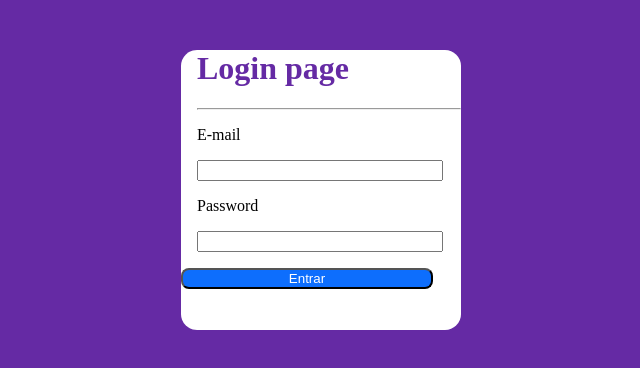
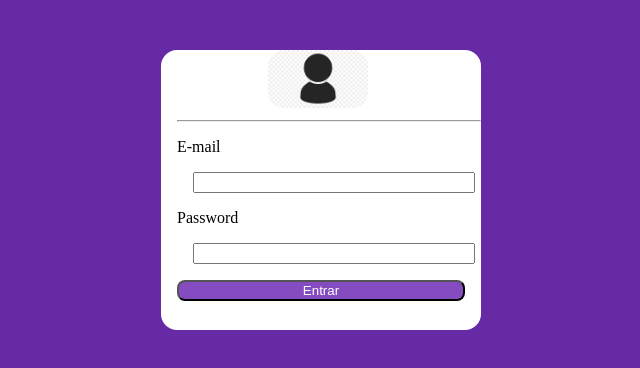
Before and after one commit to Vinicius-MAfonso/login_page, a plain HTML site: page index.html in a window 1280 px wide. Shown: the whole page, without its empty margins (319-959 px from the left). Drawn offline with Linux system fonts and the light colour scheme.

Commit message:
imagem de login

```diff
--- a/index.html
+++ b/index.html
@@ -4,14 +4,17 @@
     <meta charset="UTF-8">
     <meta http-equiv="X-UA-Compatible" content="IE=edge">
     <meta name="viewport" content="width=device-width, initial-scale=1.0">
-    <title>SITE-SW</title>
+    <title>LOGIN</title>
    <link rel="stylesheet" href="style.css">
 </head>
+
 <body>
     <div id="AreaDeLogin">
+
+
         <form class = "formulario">
-        <h1>Login page</h1>
-        <hr>
+        <img width="100px" src="kisspng-computer-icons-user-profile-login-user-5abf1426c55235.9485280815224719748082.jpg" alt="LOGIN">
+            <hr>
         <p>E-mail</p>
 
         <input type="text">
--- a/style.css
+++ b/style.css
@@ -1,27 +1,33 @@
 body{
     background-color:#652aa4;
 }
-h1{
-    color: #652aa4;
+img{
+    border-radius: 16px;
 }
 #AreaDeLogin{
     background-color: white;
-    width: 280px;
+    width: 320px;
     height: 280px;
     margin: 50px auto;
     border-radius: 16px;
 }
+img{
+    margin-left: 30%;
+}
 .formulario{
     margin-left: 16px;
+
 }
 
 button, input {
     width: 90%;
+    margin-left: 16px;
 
 }
 button{
-    background-color: #0d6efd;
+    background-color: #844cc0;
     color: white;
     border-radius: 8px;
+    text-align: center;
 
 }
```
Also changed, not shown: kisspng-computer-icons-user-profile-login-user-5abf1426c55235.9485280815224719748082.jpg (added), 1 other file.
